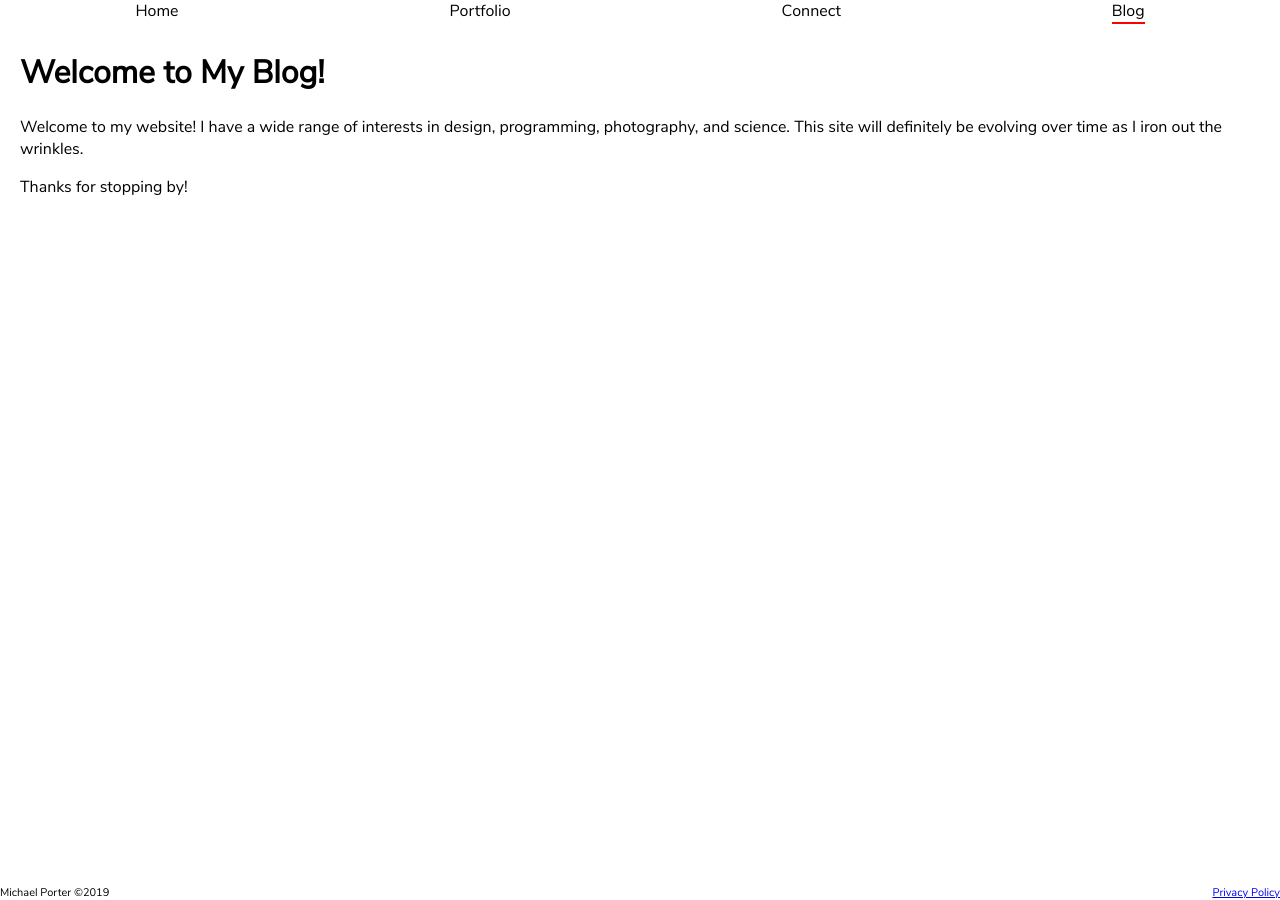
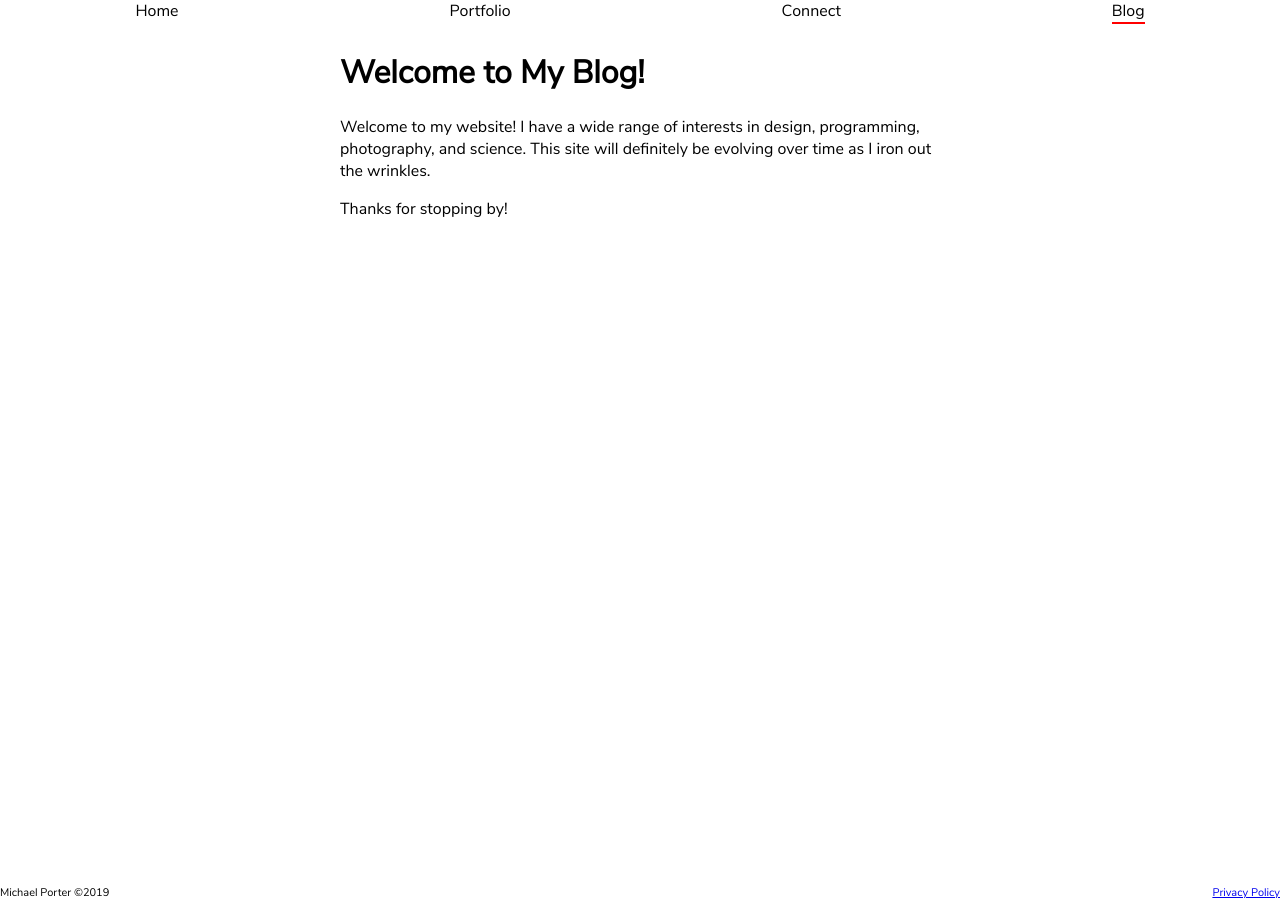
Before and after one commit to emptyport/personal_website, a Jekyll site: the page built from client/_posts/2019-04-11-welcome.markdown, in a window 1280 px wide. Built offline with Jekyll 4.4.1, drawn with Linux system fonts in a browser that asks for light colours.

Commit message:
fixing some things

```diff
--- a/client/Gemfile
+++ b/client/Gemfile
@@ -8,7 +8,7 @@ source "https://rubygems.org"
 #
 # This will help ensure the proper Jekyll version is running.
 # Happy Jekylling!
-gem "jekyll"
+gem "jekyll", ">= 3.6.3"
 
 # This is the default theme for new Jekyll sites. You may change this to anything you like.
 gem "minima", "~> 2.0"
--- a/client/_layouts/single_post.html
+++ b/client/_layouts/single_post.html
@@ -10,8 +10,11 @@
 
     <div id="body-content">
       <div id="page-content">
-        <h1>{{page.title}}</h1>
-        {{ content }}
+        <div class="blog">
+          <h1>{{page.title}}</h1>
+          {{ content }}
+        </div>
+
 
         </div>
 
```
Also changed, not shown: client/Gemfile.lock.
